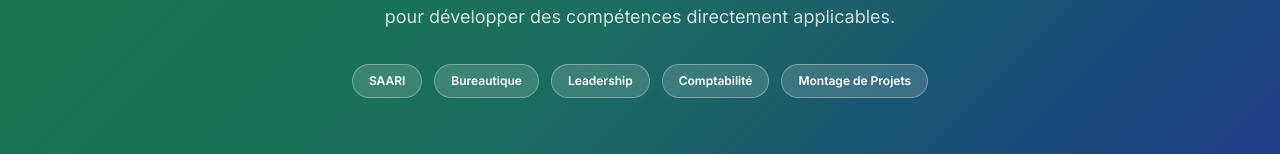
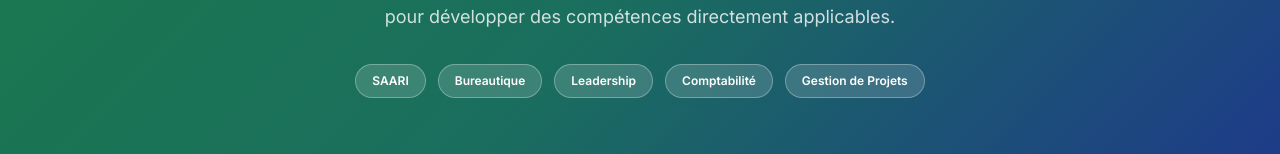
Before and after one commit to esperanceykouassi-bit/proj-esp, a React (Vite) app in the folder frontend/: page /formations in a window 1280 px wide. Shown: the part 304-458 px from the top of the page. Built offline with nearby package versions, Linux system fonts and the light colour scheme.

Commit message:
Update Formations page: rename Montage de projets to Gestion de projet

```diff
--- a/frontend/src/pages/Formations.jsx
+++ b/frontend/src/pages/Formations.jsx
@@ -171,8 +171,8 @@
     id: 'projets',
     icon: Briefcase,
     color: 'bg-brand-blue-mid',
-    badge: 'Montage de Projets',
-    titre: 'Formations en Étude & Montage de Projets',
+    badge: 'Gestion de Projets',
+    titre: 'Formations en Étude & Gestion de Projets',
     intro: `Acquérez la méthodologie complète pour structurer, rédiger et présenter des projets d'investissement crédibles aux banques et partenaires financiers.`,
     modules: [
       {
```
